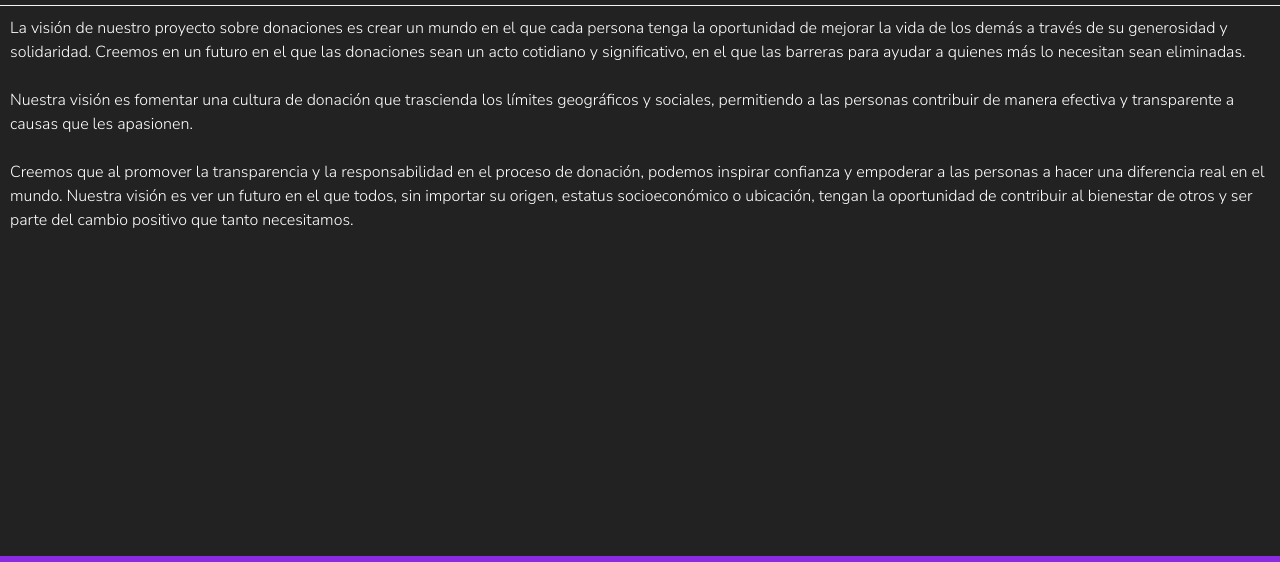
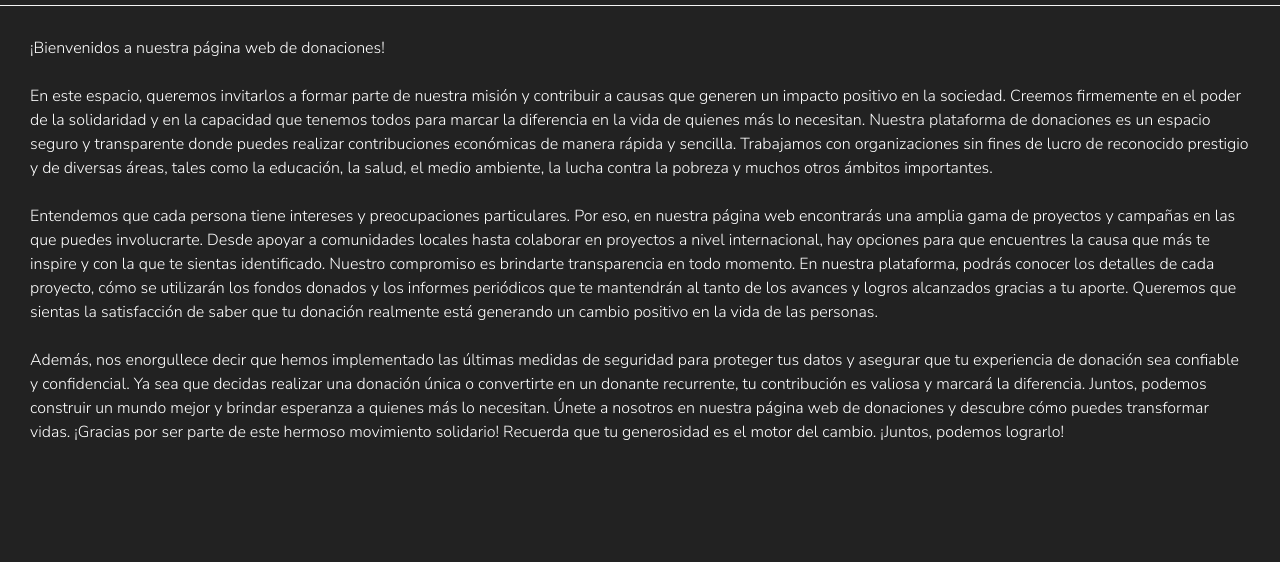
Before and after one commit to Agustingmaggi/PF-GarciaMaggi, a website: page pages/vision.html in a window 1280 px wide. Shown: the part 51-613 px from the top of the page. Drawn offline with nearby package versions, Linux system fonts and the light colour scheme.

Commit message:
mas mejoras

```diff
--- a/pages/vision.html
+++ b/pages/vision.html
@@ -56,23 +56,30 @@
     <!--FIN HEADER-->
 
   <main>
-    <div style="color: white;padding: 10px; min-height: 60vh;">
-      La visión de nuestro proyecto sobre donaciones es crear un mundo en el que
-      cada persona tenga la oportunidad de mejorar la vida de los demás a través de su generosidad y solidaridad.
-      Creemos
-      en un futuro en el que las donaciones sean un acto cotidiano y significativo, en el que las barreras para ayudar a
-      quienes más lo necesitan sean eliminadas.
+    <div style="color: white;padding: 30px; min-height: 80vh;">
+      ¡Bienvenidos a nuestra página web de donaciones!
       <br><br>
-      Nuestra visión es fomentar una cultura de donación que trascienda los límites geográficos y sociales, permitiendo
-      a
-      las personas contribuir de manera efectiva y transparente a causas que les apasionen.
-      <br><br>
-      Creemos que al promover la transparencia y la responsabilidad en el proceso de donación, podemos inspirar
-      confianza
-      y empoderar a las personas a hacer una diferencia real en el mundo. Nuestra visión es ver un futuro en el que
-      todos,
-      sin importar su origen, estatus socioeconómico o ubicación, tengan la oportunidad de contribuir al bienestar de
-      otros y ser parte del cambio positivo que tanto necesitamos.
+
+En este espacio, queremos invitarlos a formar parte de nuestra misión y contribuir a causas que generen un impacto positivo en la sociedad. Creemos firmemente en el poder de la solidaridad y en la capacidad que tenemos todos para marcar la diferencia en la vida de quienes más lo necesitan.
+Nuestra plataforma de donaciones es un espacio seguro y transparente donde puedes realizar contribuciones económicas de manera rápida y sencilla. Trabajamos con organizaciones sin fines de lucro de reconocido prestigio y de diversas áreas, tales como la educación, la salud, el medio ambiente, la lucha contra la pobreza y muchos otros ámbitos importantes.
+<br><br>
+
+Entendemos que cada persona tiene intereses y preocupaciones particulares. Por eso, en nuestra página web encontrarás una amplia gama de proyectos y campañas en las que puedes involucrarte. Desde apoyar a comunidades locales hasta colaborar en proyectos a nivel internacional, hay opciones para que encuentres la causa que más te inspire y con la que te sientas identificado.
+
+Nuestro compromiso es brindarte transparencia en todo momento. En nuestra plataforma, podrás conocer los detalles de cada proyecto, cómo se utilizarán los fondos donados y los informes periódicos que te mantendrán al tanto de los avances y logros alcanzados gracias a tu aporte. Queremos que sientas la satisfacción de saber que tu donación realmente está generando un cambio positivo en la vida de las personas.
+<br><br>
+Además, nos enorgullece decir que hemos implementado las últimas medidas de seguridad para proteger tus datos y asegurar que tu experiencia de donación sea confiable y confidencial.
+
+Ya sea que decidas realizar una donación única o convertirte en un donante recurrente, tu contribución es valiosa y marcará la diferencia. Juntos, podemos construir un mundo mejor y brindar esperanza a quienes más lo necesitan.
+
+Únete a nosotros en nuestra página web de donaciones y descubre cómo puedes transformar vidas. ¡Gracias por ser parte de este hermoso movimiento solidario!
+
+Recuerda que tu generosidad es el motor del cambio. ¡Juntos, podemos lograrlo!
+
+
+
+
+
 
     </div>
   </main>
```
Also changed, not shown: pages/descripcion.html (+1 -1 lines).
